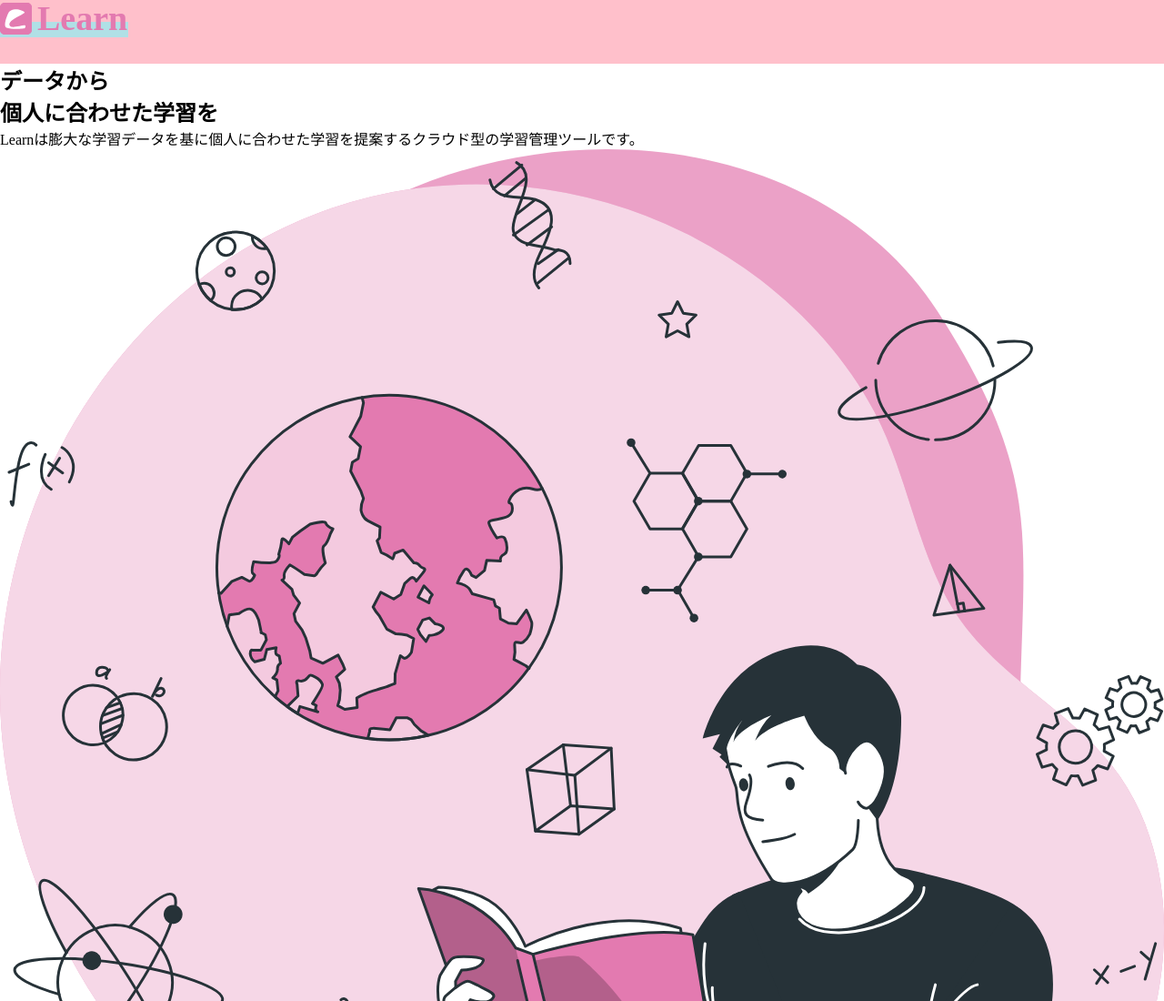
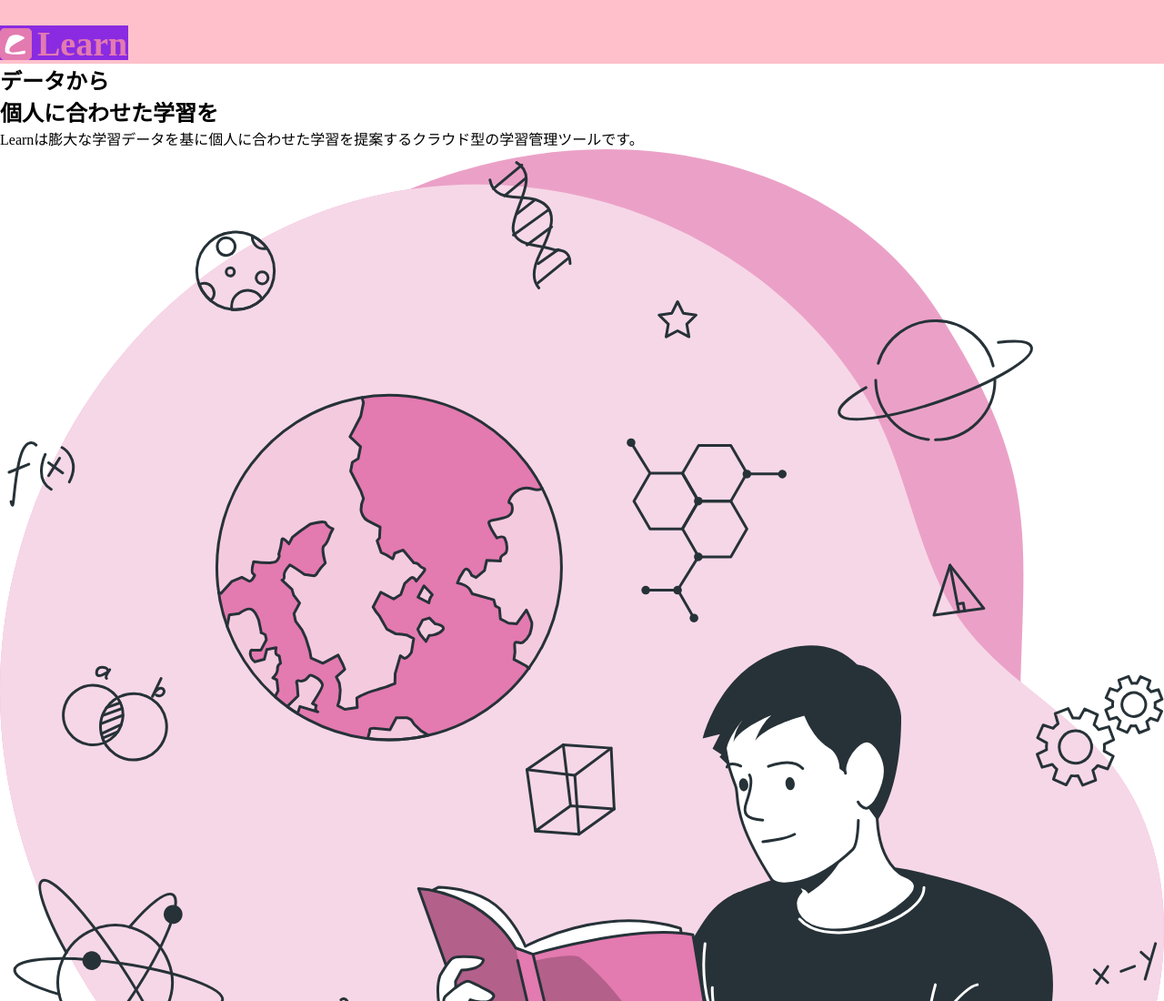
Before and after one commit to toyodashion/20210515, a plain HTML site: page index.html in a window 1280 px wide. Shown: the top 1100 px of the page at 91% size. Drawn offline with Linux system fonts and the light colour scheme.

Commit message:
second-commit

```diff
--- a/style.scss
+++ b/style.scss
@@ -15,7 +15,10 @@ header {
   background-color: pink;
   height: 70px;
   display: flex;
-  a {
-    background-color: powderblue;
-  }
+  justify-content: space-between;
+  align-items: flex-end;
 }
+
+header img{
+  background-color: blueviolet;
+}
```
Also changed, not shown: style.css, style.min.css.
